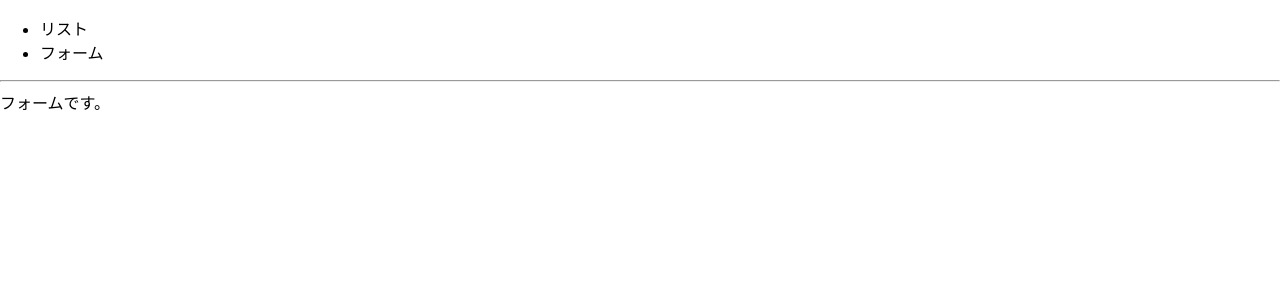
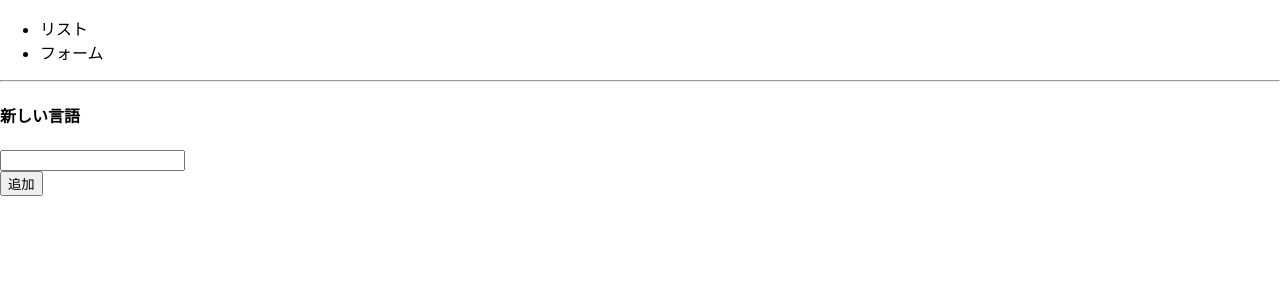
Before and after one commit to suzusan555/react_todo_yasu, a React (Create React App) app: page / in a window 1280 px wide. Both pictures are taken after a click on the item "フォーム". Shown: the top 300 px of the page. Built offline with nearby package versions, Linux system fonts and the light colour scheme.

Commit message:
コンポーネント追加

```diff
--- a/src/App.js
+++ b/src/App.js
@@ -1,15 +1,22 @@
 import React from 'react';
 import { List } from "./List";
 import { Form } from "./Form";
+import { LANGUAGES } from "./const/Languages";
 
 class App extends React.Component {
   constructor(props) {
       super(props);
-      this.state = { tab: 'list',
-    }
+      this.state = { tab: 'list', langs: LANGUAGES
+    };
+  }
+  addLang(lang) {
+    this.setState({
+      langs: [...this.state.langs, lang],
+      tab: 'list',
+    });
   }
   render() {
-    const {tab} = this.state;
+    const {tab, langs} = this.state;
     return (
       <div>
         <header>
@@ -20,7 +27,8 @@
         </header>
         <hr />
         {
-          tab === 'list' ? <List /> : <Form />
+          tab === 'list' ? <List langs={langs}/> : <Form onAddLang={(lang) => this.addLang(lang)}/>
+
         }
       </div>
     )
--- a/src/Form.js
+++ b/src/Form.js
@@ -1,9 +1,32 @@
 import React from "react";
 
 export class Form extends React.Component {
+  constructor(props) {
+    super(props);
+    this.state = {text: ''}
+  }
+  submitFrom(event) {
+    event.preventDefault();
+    this.props.onAddLang(this.state.text);
+  }
   render() {
+    const {text} = this.state;
     return (
-      <div>フォームです。</div>
+      <div>
+        <h4>新しい言語</h4>
+        <form onSubmit={(e) => this.submitFrom(e)}>
+          <div>
+            <input
+              type="text"
+              value={text}
+              onChange={(e) => this.setState({ text: e.target.value })}
+            />
+          </div>
+          <div>
+            <button>追加</button>
+          </div>
+        </form>
+      </div>
     )
   }
 }
--- a/src/List.js
+++ b/src/List.js
@@ -1,20 +1,12 @@
 import React from "react";
-
-const LANGUAGES = [
-  'java',
-  'C++',
-  'PHP',
-  'Go',
-  'Ruby'
-];
 
 export class List extends React.Component {
   render() {
-    const { title } = this.props;
+    const { langs } = this.props;
     return(
       <div>
         {
-          LANGUAGES.map((lang,index) => {
+          langs.map((lang,index) => {
             return (
               <div key={index}>{lang}</div>
             )
--- /dev/null
+++ b/src/const/Languages.js
@@ -0,0 +1,7 @@
+export const LANGUAGES = [
+  'java',
+  'C++',
+  'PHP',
+  'Go',
+  'Ruby'
+];
```
